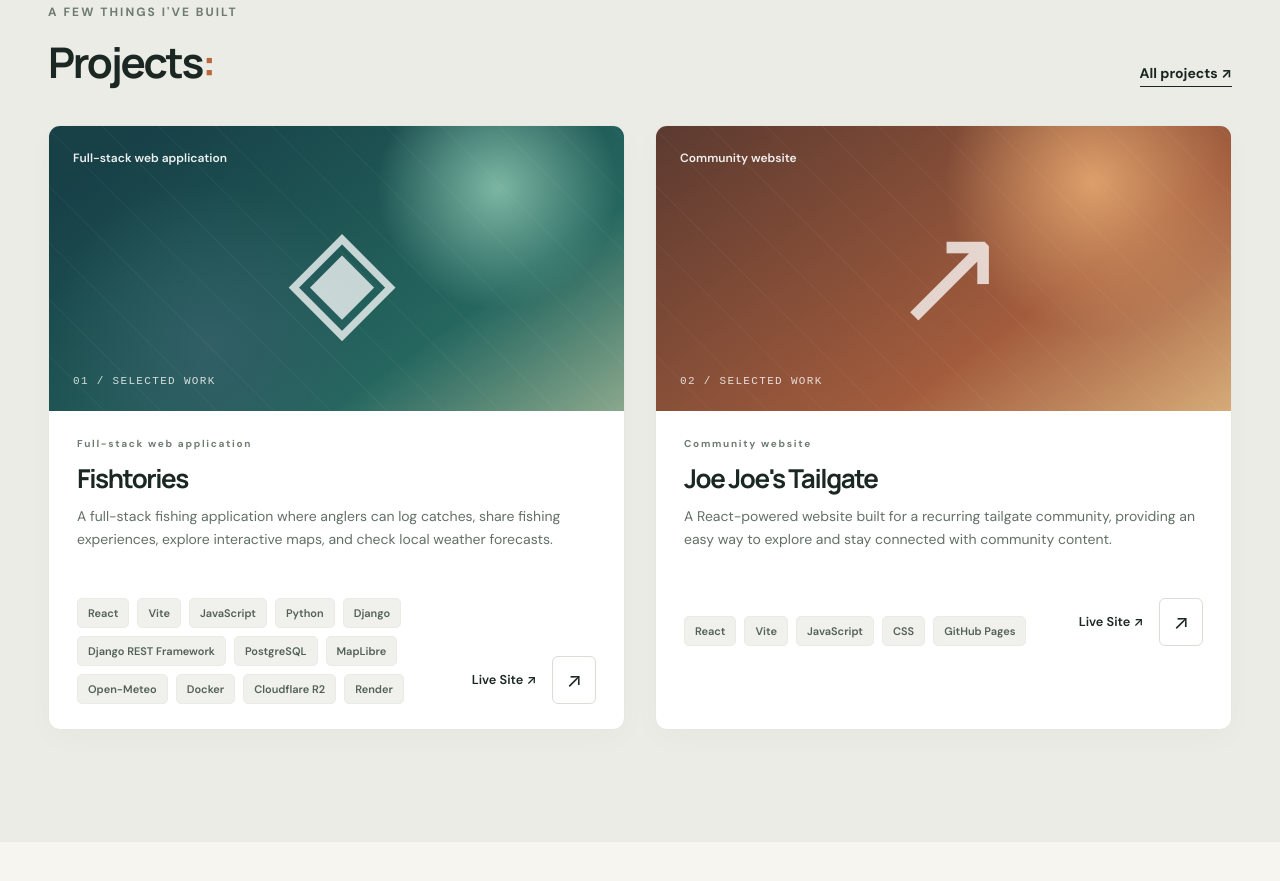
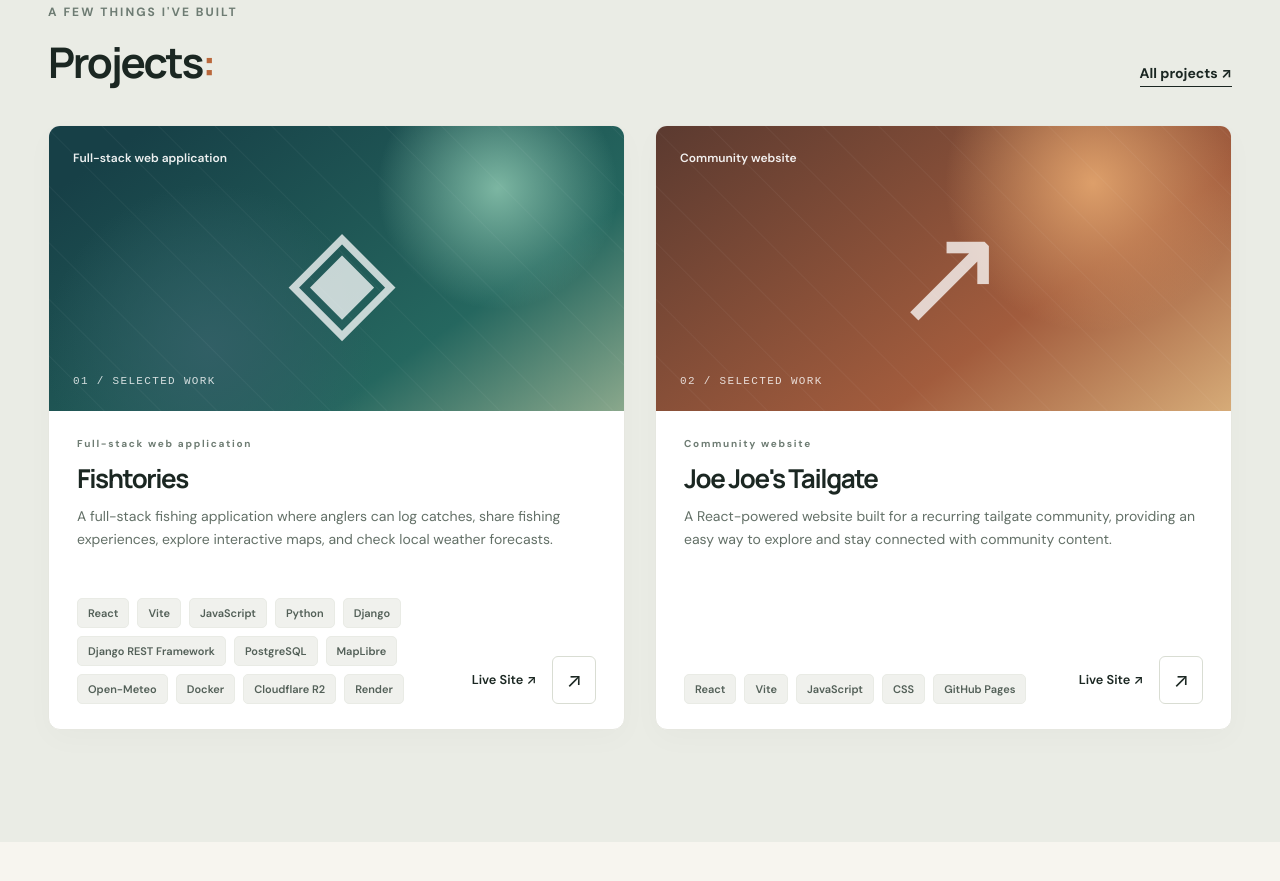
Before and after one commit to jacob-hill90/Portfolio, a React (Vite) app: page / in a window 1280 px wide. Shown: the part 860-1741 px from the top of the page. Built offline with nearby package versions, Linux system fonts and the light colour scheme.

Commit message:
repushing from root folder. oops

```diff
--- a/src/App.jsx
+++ b/src/App.jsx
@@ -1,5 +1,6 @@
 import { Route, Routes } from "react-router-dom";
 import NavBar from "./components/NavBar.jsx";
+import ScrollToTop from "./components/ScrollToTop.jsx";
 import Footer from "./components/Footer.jsx";
 import Home from "./pages/Home.jsx";
 import About from "./pages/About.jsx";
@@ -13,6 +14,7 @@ export default function App() {
       <a className="skip-link" href="#main-content">
         Skip to content
       </a>
+      <ScrollToTop />
       <NavBar />
       <main id="main-content">
         <Routes>
--- a/src/data/projects.js
+++ b/src/data/projects.js
@@ -1,14 +1,3 @@
-
-//
-// Portfolio Projects
-//
-// Edit this file to add, remove, or reorder projects.
-// Every published project gets its own SEO-friendly
-// /projects/slug/ page.
-//
-// The static page builder picks up new entries automatically.
-//
-
 export const projects = [
   {
     slug: "fishtories",
@@ -75,13 +64,7 @@ export const projects = [
     description:
       "Joe Joe's Tailgate is a community-focused website developed using React and Vite. The application provides a centralized place for members of a recurring tailgate community to explore content and stay connected. Built with a lightweight frontend architecture, the website is designed to be easy to maintain, update, and deploy through GitHub Pages.",
 
-    technologies: [
-      "React",
-      "Vite",
-      "JavaScript",
-      "CSS",
-      "GitHub Pages",
-    ],
+    technologies: ["React", "Vite", "JavaScript", "CSS", "GitHub Pages"],
 
     highlights: [
       "Developed a responsive community website using React and Vite",
@@ -95,6 +78,11 @@ export const projects = [
         label: "Visit Live Website",
         href: "https://joejoestg.com/",
       },
+
+      {
+        label: "View GitHub Repository",
+        href: "https://github.com/jacob-hill90/joejoes4",
+      },
     ],
 
     visual: "tailgate",
@@ -102,20 +90,7 @@ export const projects = [
   },
 ];
 
-// Retrieve a project using its unique slug.
+// retrieve a project using its unique slug.
 export function getProject(slug) {
   return projects.find((project) => project.slug === slug);
 }
-
-/*
-To publish another project, add another object
-with a unique `slug`.
-
-Potential future projects:
-- C++ Walker / Surf Engine
-- Other full-stack applications
-- Software development experiments
-
-Keep descriptions accurate and update them
-as projects evolve.
-*/
--- a/src/styles.css
+++ b/src/styles.css
@@ -372,6 +372,8 @@ em {
   gap: 30px;
 }
 .project-card {
+  display: flex;
+  flex-direction: column;
   border: 1px solid #e6e7e0;
   background: #fff;
   border-radius: 12px;
@@ -444,6 +446,9 @@ em {
   opacity: 0.8;
 }
 .project-details {
+  display: flex;
+  flex: 1;
+  flex-direction: column;
   padding: 26px 28px 25px;
 }
 .project-details .eyebrow {
@@ -467,8 +472,14 @@ em {
 .project-bottom {
   display: flex;
   justify-content: space-between;
-  align-items: end;
+  align-items: flex-end;
+  flex-wrap: wrap;
   gap: 16px;
+  margin-top: auto;
+}
+
+.project-bottom > .tags {
+  flex: 1 1 230px;
 }
 .tags {
   display: flex;
@@ -489,6 +500,9 @@ em {
   padding: 9px 13px;
 }
 .arrow-link {
+  display: inline-flex;
+  align-items: center;
+  justify-content: center;
   border: 1px solid #d9ddd3;
   font-size: 20px;
   padding: 10px 13px;
@@ -730,12 +744,13 @@ em {
   line-height: 1.6;
 }
 .detail-prose li::before {
-  content: "â†—";
+  content: "\2197";
   color: #b57143;
   margin-right: 12px;
 }
 .detail-links {
   display: flex;
+  flex-wrap: wrap;
   gap: 15px;
   margin-bottom: 35px;
 }
@@ -1031,6 +1046,8 @@ em {
   display: flex;
   align-items: center;
   gap: 1rem;
+  margin-left: auto;
+  flex-shrink: 0;
 }
 
 .project-live-link {
```
